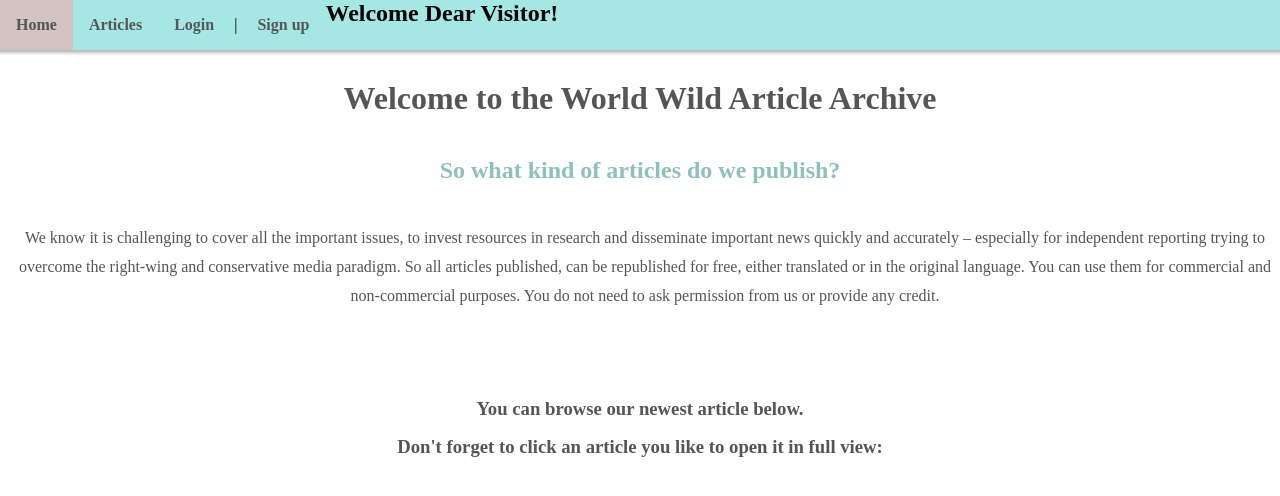
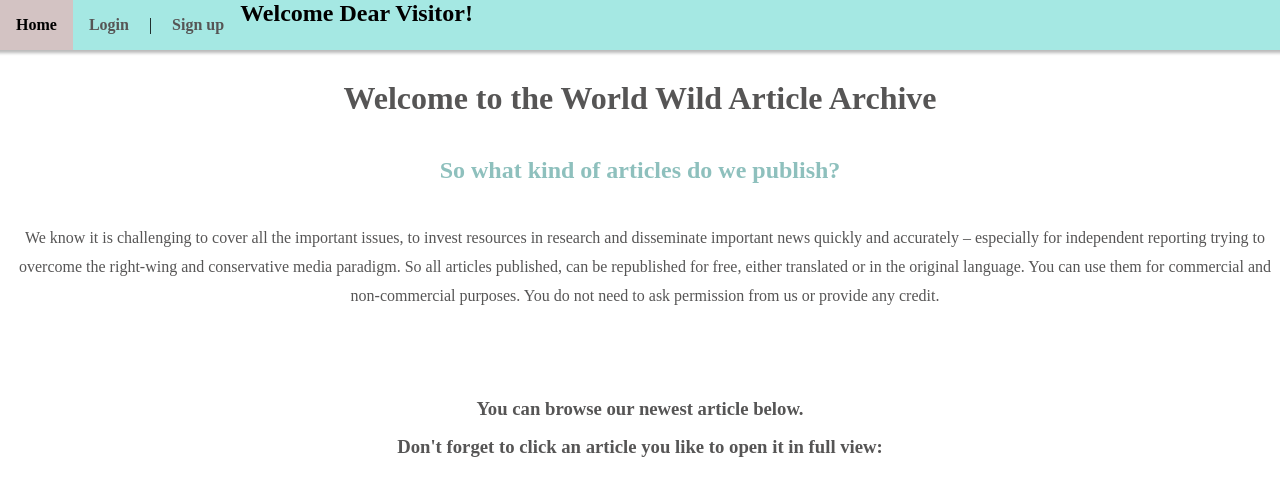
Before and after one commit to arty1978/infoSite, an Angular app in the folder frontEnd/: page / in a window 1280 px wide. Shown: the top 496 px of the page. Built offline with nearby package versions, Linux system fonts and the light colour scheme; no server answers; a web font is replaced by a local one.

Commit message:
changes in user operations (signIn) and changes in navbarhtm/ts/interface

```diff
--- a/frontEnd/src/app/navbar/navbar.component.html
+++ b/frontEnd/src/app/navbar/navbar.component.html
@@ -3,9 +3,9 @@
     *ngFor="let item of menu"
     [class.active]="active === item.route"
     [routerLink]="item.route"
+    [hidden]="item.isConnected && !utility.user"
     >{{ item.title }}</a
   >
-
   <p *ngIf="!utility.user">
     <a routerLink="sign-in-user">Login</a> |
     <a routerLink="sign-up-user">Sign up</a>
--- a/frontEnd/src/app/navbar/navbar.component.ts
+++ b/frontEnd/src/app/navbar/navbar.component.ts
@@ -1,6 +1,6 @@
 import { Component, OnInit } from '@angular/core';
 import { UtilityService } from '../utility.service';
-import { Router } from '@angular/router';
+import { NavigationEnd, Router } from '@angular/router';
 import { Menu } from './navbar.interface';
 @Component({
   selector: 'app-navbar',
@@ -11,7 +11,7 @@ export class NavbarComponent implements OnInit {
   active: string = '';
   menu: Menu[] = [
     { route: '/', title: 'Home' },
-    { route: '/articles', title: 'Articles' },
+    { route: '/articles', title: 'Articles', isConnected: true },
     // { route: '/sign-in-user', title: 'SignIn' },
     // { route: '/sign-up-user', title: 'SignUp' },
   ];
@@ -22,6 +22,12 @@ export class NavbarComponent implements OnInit {
     this.utility.removeUser();
     // this.router.navigate(['/signin']);
   }
-  constructor(public utility: UtilityService) {}
+  constructor(public utility: UtilityService, private router: Router) {
+    this.router.events.subscribe((event) => {
+      if (event instanceof NavigationEnd) {
+        this.active = event.url;
+      }
+    });
+  }
   ngOnInit(): void {}
 }
--- a/frontEnd/src/app/navbar/navbar.interface.ts
+++ b/frontEnd/src/app/navbar/navbar.interface.ts
@@ -1,4 +1,5 @@
 export interface Menu {
-    route: string;
-    title: string;
+  route: string;
+  title: string;
+  isConnected?: boolean;
 }
```
Also changed, not shown: 1 other file (tests, documents, lock files or other folders).
